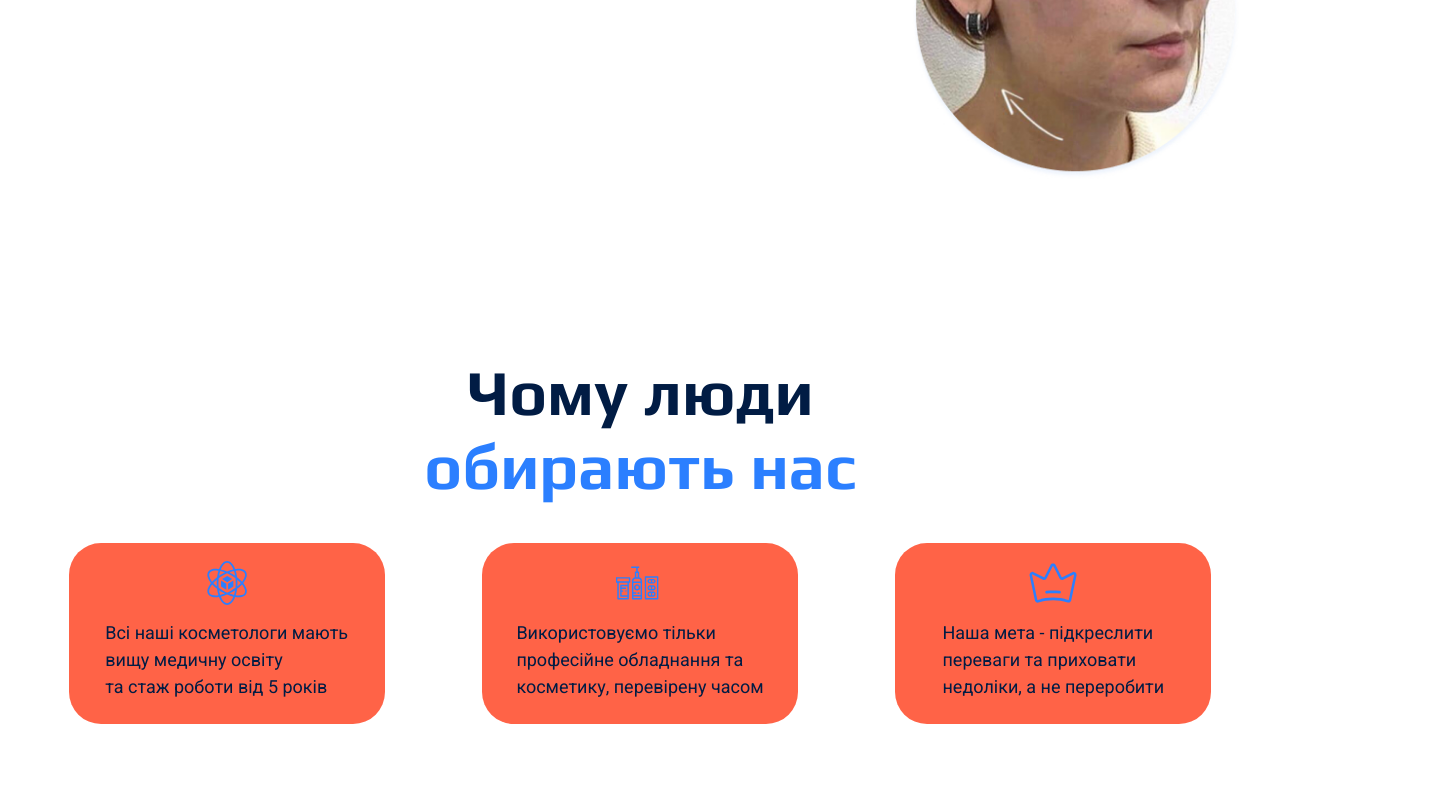
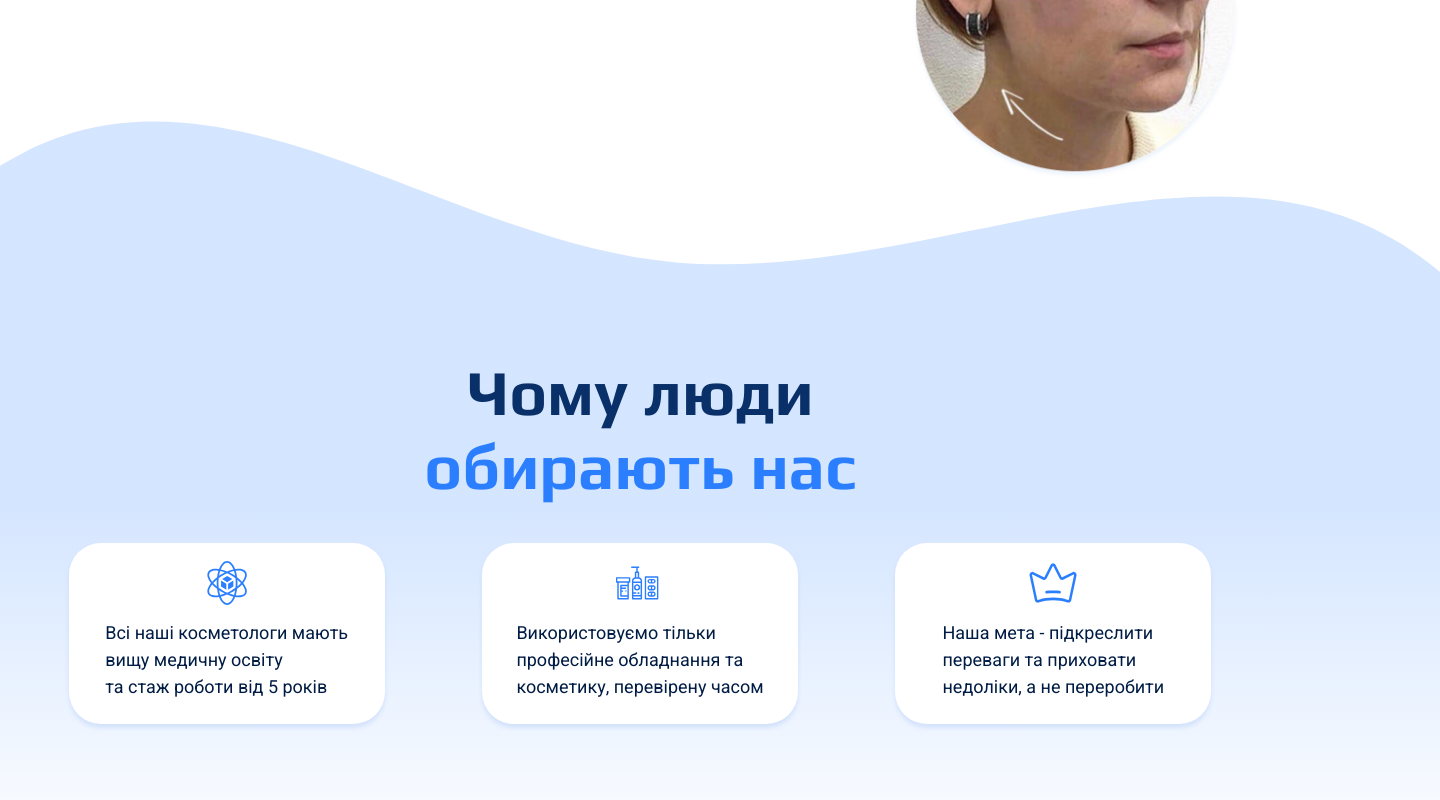
Before and after one commit to nonbinary00/Beaty_Zone, a plain HTML site: page index.html in a window 1280 px wide. Shown: the part 1180-1980 px from the top of the page, 1440 px wide, since content can reach past the window. Drawn offline with Linux system fonts and the light colour scheme.

Commit message:
add some backgraund
add background on section why-we

```diff
--- a/css/style.css
+++ b/css/style.css
@@ -278,6 +278,15 @@ p {
 
 .section-why-we {
   padding: 86px 0 48px;
+  position: relative;
+}
+
+.wave-backgraund {
+  position: absolute;
+  bottom: -860px;
+  left: 0;
+  width: 100%;
+  z-index: 0;
 }
 
 .why-we-title {
@@ -297,13 +306,16 @@ p {
 
 .why-we-cards {
   border-radius: 32px;
-  background-color: tomato;
+  background-color: #ffffff;
+  box-shadow: 0px 4px 4px 0px rgba(168, 198, 245, 0.38);
+
   width: 316px;
   height: 181px;
   display: flex;
   flex-direction: column;
   align-items: center;
   padding-top: 16px;
+  z-index: 2;
 }
 
 .section-our-procedures {
--- a/index.html
+++ b/index.html
@@ -130,6 +130,9 @@
         </div>
       </section>
       <section class="section-why-we" id="why-we">
+        <div class="wave-backgraund">
+          <img src="./svg/wave-background.svg" alt="wave" />
+        </div>
         <div class="container">
           <h2 class="section-title why-we-title">
             Чому люди <span class="accent"><br />обирають нас</span>
```
Also changed, not shown: scss/main.scss (added), svg/wave-background.svg (added), svg/wave-white.svg (added), 1 other file.
